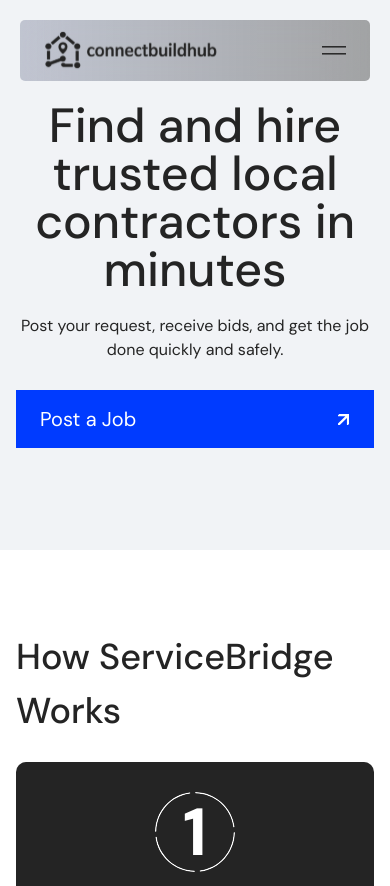
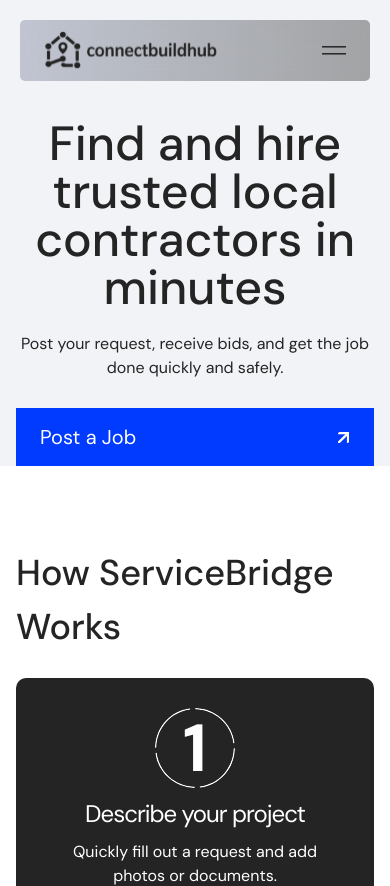
Before and after one commit to CBA-React/Christian-Landes, a Next.js app: page /for-clients in a window 390 px wide. Shown: the top 886 px of the page. Built offline with nearby package versions, Linux system fonts and the light colour scheme.

Commit message:
create responsive for DescriptionBanner

```diff
--- a/src/app/(main)/for-clients/page.tsx
+++ b/src/app/(main)/for-clients/page.tsx
@@ -14,6 +14,7 @@ export default function ForClients(): JSX.Element {
 				description={
 					'Post your request, receive bids, and get the job done quickly and safely.'
 				}
+				height={'530px'}
 				buttonText={'Post a Job'}
 				buttonLink={'#'}
 			/>
--- a/src/modules/ForClients/WhyUs.tsx
+++ b/src/modules/ForClients/WhyUs.tsx
@@ -50,7 +50,6 @@ export const WhyUs = (): JSX.Element => {
 						</Button>
 					</Link>
 				</section>
-
 				<section
 					className="min-h-[250px] w-full bg-cover bg-center lg:min-h-[500px] lg:w-1/2"
 					style={{ backgroundImage: "url('/images/whyUs.webp')" }}
--- a/src/shared/components/DescriptionBanner/DescriptionBanner.tsx
+++ b/src/shared/components/DescriptionBanner/DescriptionBanner.tsx
@@ -19,11 +19,14 @@ export const DescriptionBanner = ({
 	description,
 	buttonText,
 	buttonLink,
+	height,
 	buttonIcon = <ArrowRightIcon aria-hidden="true" />,
 }: BannerProps): JSX.Element => {
 	return (
-		<article className="light-background h-[550px] w-full bg-[#F1F3F6] lg:h-[700px]">
-			<section className="flex h-full flex-col items-center justify-center px-4 text-center md:px-6 lg:px-0">
+		<article
+			className={`light-background h-[${height}] w-full bg-[#F1F3F6] lg:h-[700px]`}
+		>
+			<section className="flex h-full flex-col items-center justify-start px-4 pt-30 text-center sm:justify-center md:px-6 md:pt-0 lg:px-0">
 				<h1 className="max-w-[811px] text-[48px] leading-[48px] font-medium lg:text-[64px] lg:leading-[64px]">
 					{title}
 				</h1>
@@ -31,7 +34,7 @@ export const DescriptionBanner = ({
 					{description}
 				</p>
 
-				<div className="w-full md:w-auto lg:w-auto">
+				<div className="w-full sm:w-auto lg:w-auto">
 					<Link href={buttonLink}>
 						<Button
 							type="button"
@@ -39,7 +42,7 @@ export const DescriptionBanner = ({
 							color="primary"
 							icon={buttonIcon}
 							iconPosition="right"
-							className="!h-[58px] w-full justify-between !rounded-none !bg-[#003BFF] !px-6 !py-3 !text-[20px] !font-[400] md:!w-[209px] lg:!w-[209px]"
+							className="!h-[58px] w-full justify-between !rounded-none !bg-[#003BFF] !px-6 !py-3 !text-[20px] !font-[400] sm:!w-[209px] lg:!w-[209px]"
 							aria-label={buttonText}
 						>
 							{buttonText}
```
